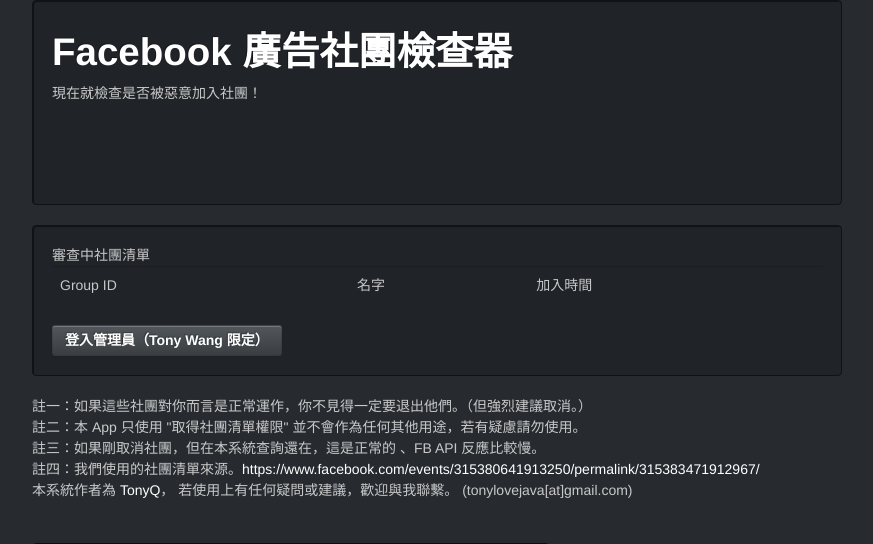
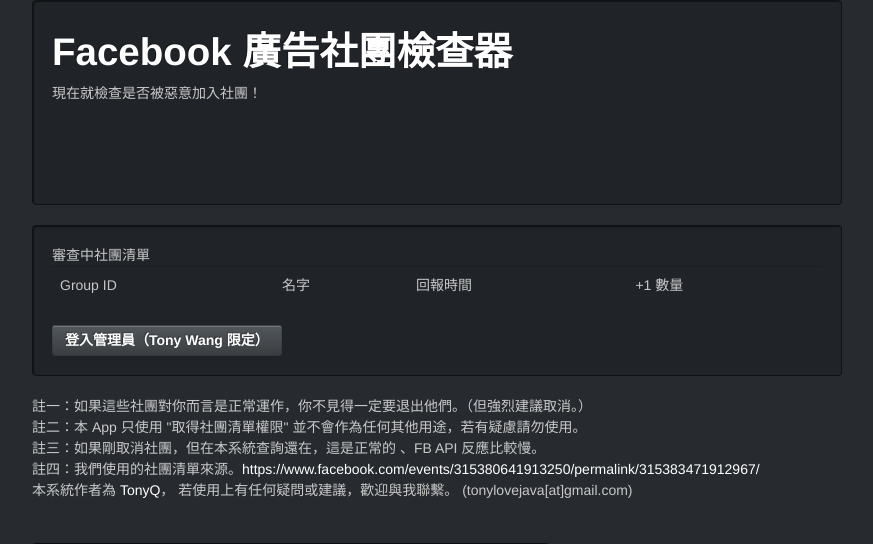
Before and after one commit to tony1223/spam-group, a CodeIgniter app: a page that uses application/views/group_confirm_list.php in a window 1280 px wide. Shown: the top 544 px of the page, without its empty margins (153-1026 px from the left). Run offline with CodeIgniter, Linux system fonts and the light colour scheme; data that the repository does not hold is empty; some libraries are stand-ins or nearby versions.

Commit message:
#4 finetune

```diff
--- a/application/models/groupmodel.php
+++ b/application/models/groupmodel.php
@@ -49,7 +49,7 @@ class GroupModel extends CI_Model {
     }
 
     function getConfirmingGIDs(){
-    	$this->db->select("GID,Name,CreateDate,ModifyDate");
+    	$this->db->select("GID,Name,CreateDate,ModifyDate,(select count(distinct ReporterFBUID) from reportgroup where reportgroup.GID = spamgroup.GID) as RequestCount");
     	$this->db->where("Enabled",false);
     	$query = $this->db->get("spamgroup");
     	$items = $query->result();
--- a/application/views/group_confirm_list.php
+++ b/application/views/group_confirm_list.php
@@ -10,12 +10,18 @@
 
 		審查中社團清單
 		<table class="table">
-			<tr><td>Group ID</td><td>名字</td><td>加入時間</td></tr>
+			<tr>
+				<td>Group ID</td>
+				<td>名字</td>
+				<td>回報時間</td>
+				<td>+1 數量</td>
+			</tr>
 			<?php foreach($fbgids as $group){ ?>
 				<tr>
 					<td><?=$group->GID?></td>
 					<td><a href="https://www.facebook.com/groups/<?=htmlspecialchars($group->GID)?>" target="_blank"><?=htmlspecialchars($group->Name)?></a></td>
 					<td><?=$group->CreateDate?></td>
+					<td><?=$group->RequestCount?></td>
 					<?php if( isset($_SESSION["admin"])  ){?>
 					<td> <a class="btn js-confirmed"  href="javascript:void 0;" data-gid="<?=htmlspecialchars($group->GID)?>">通過</a>  </td>
 					<?php }?>
```
